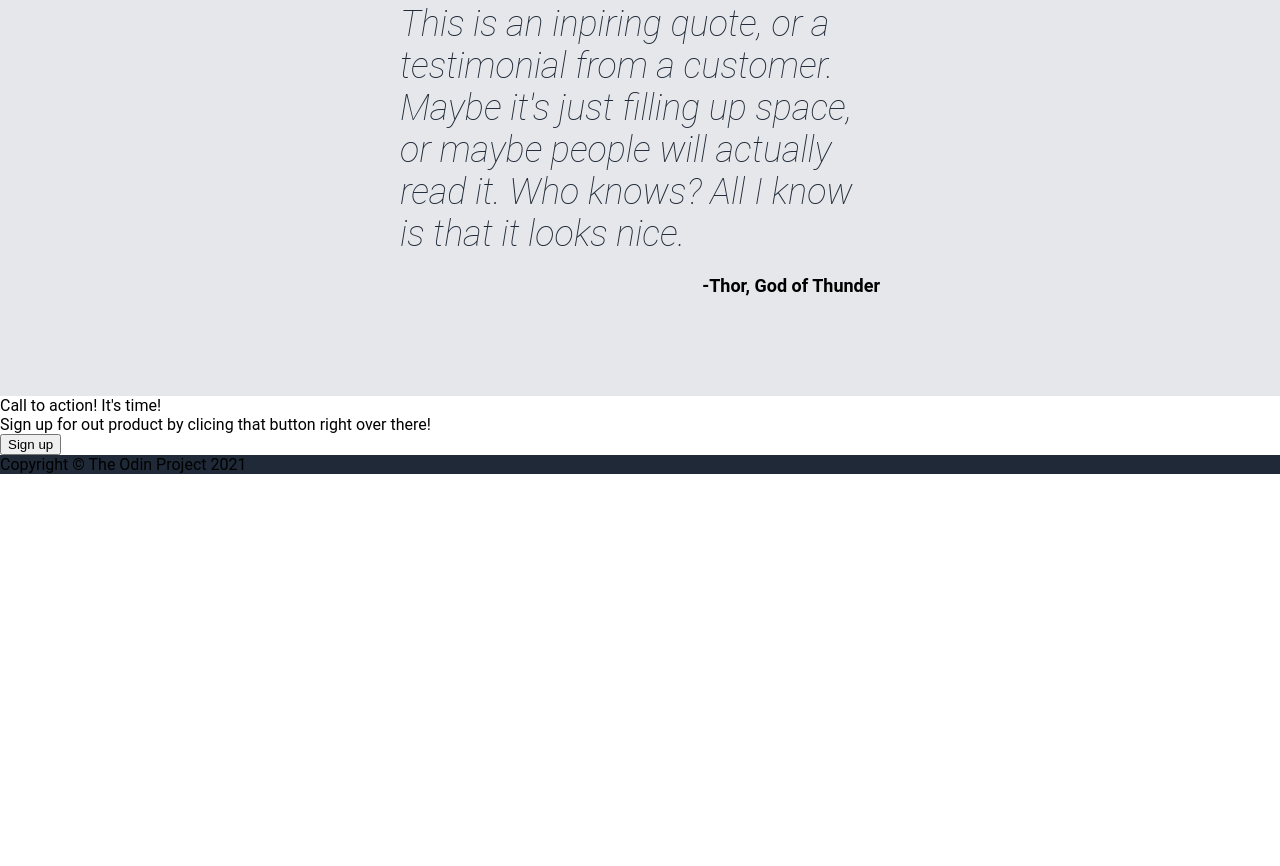
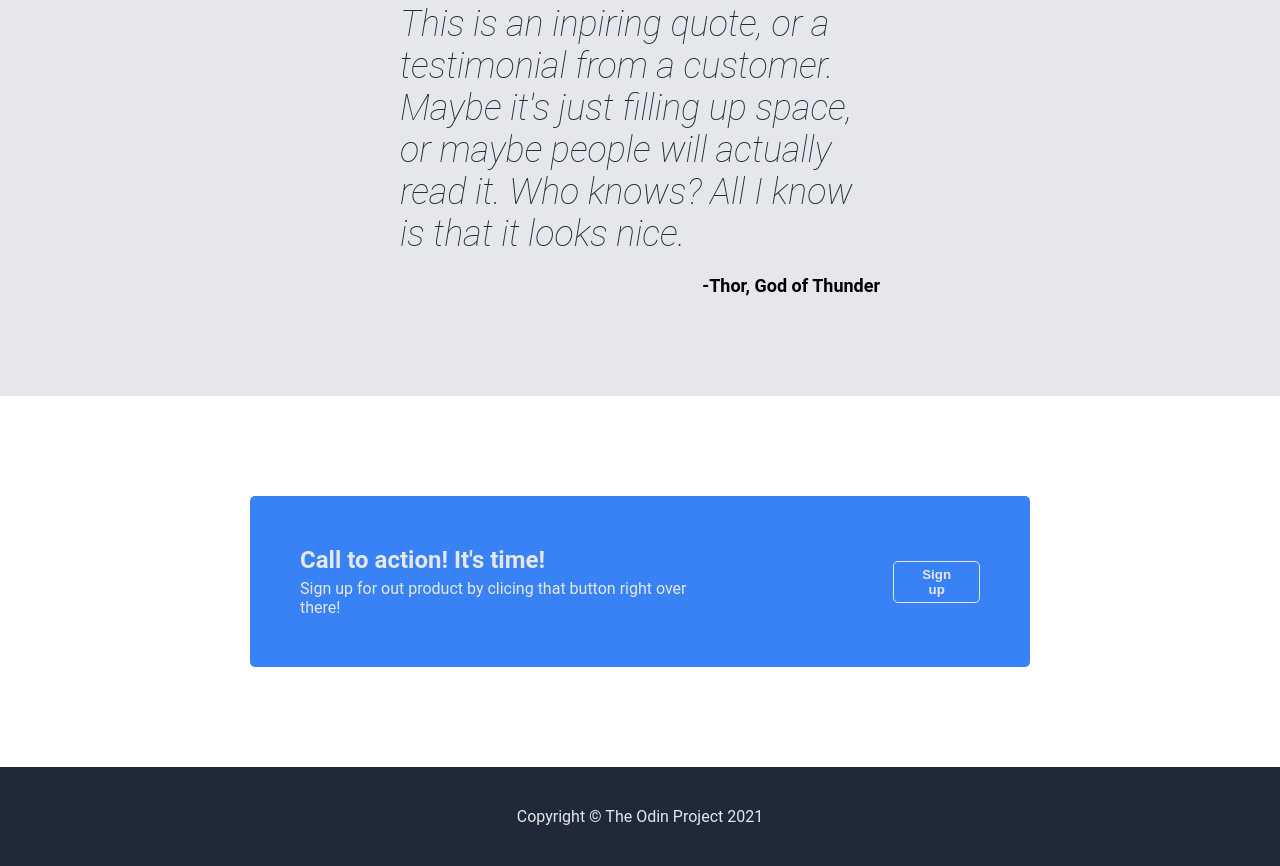
Before and after one commit to nicholas-vertentes/Landing-Page-Project, a plain HTML site: page index.html in a window 1280 px wide. Shown: the part 984-1850 px from the top of the page. Before the commit the page ends 1458 px from the top, so only its background shows below. Drawn offline with Linux system fonts and the light colour scheme.

Commit message:
Stylize section four and footer

```diff
--- a/index.html
+++ b/index.html
@@ -78,11 +78,13 @@
     </div>
 
     <div class="section_four">
-        <div class="section_four_title">
-            Call to action! It's time!
-        </div>
-        <div class="section_four_text">
-            Sign up for out product by clicing that button right over there!
+        <div class="section_four_content">
+            <div class="section_four_title">
+                Call to action! It's time!
+            </div>
+            <div class="section_four_text">
+                Sign up for out product by clicing that button right over there!
+            </div>
         </div>
         <button class="section_four_button">Sign up</button>
     </div>
--- a/style.css
+++ b/style.css
@@ -154,3 +154,42 @@ body{
     font-weight: bold;
     text-align: end;
 }
+
+/* Section four */
+
+.section_four{
+    display: flex;
+    justify-content: center;
+    align-items: center;
+    gap: 200px;
+    background-color: #3882F6;
+    border-radius: 5px;
+    margin: 100px 250px;
+    padding: 50px;
+}
+
+.section_four_title{
+    font-size: 24px;
+    font-weight: bold;
+    color:#e5e7eb;
+    margin-bottom: 5px;
+}
+
+.section_four_text{
+    color:#e5e7eb;
+}
+
+.section_four_button{
+    background-color: #3882F6;
+    border: 1px solid #e5e7eb;
+    color: #e5e7eb;
+    padding: 5px 20px;
+    font-weight: bold;
+    border-radius: 5px;
+}
+
+.footer{
+    text-align: center;
+    color: #e5e7eb;
+    padding: 40px;
+}
```
